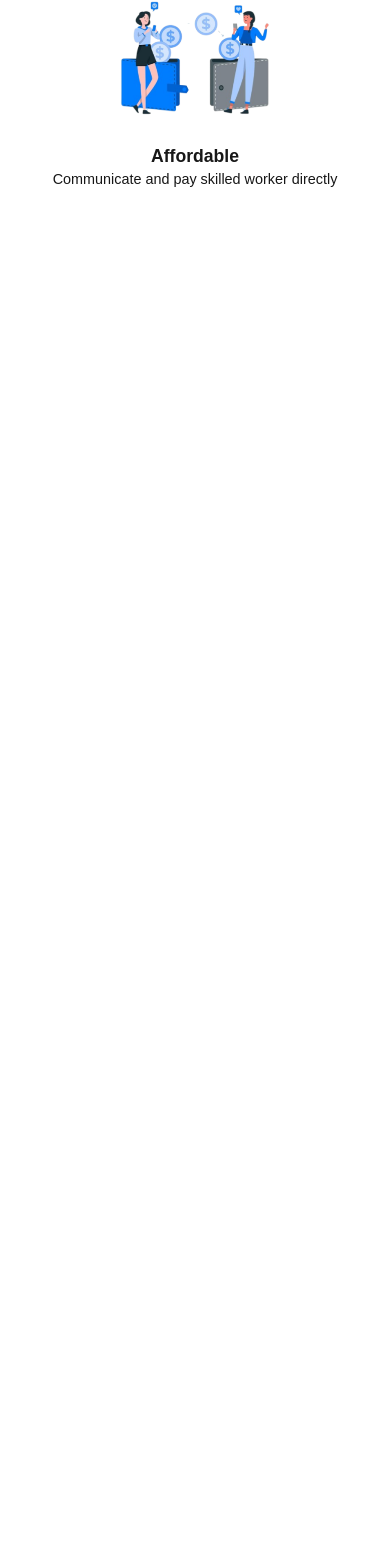
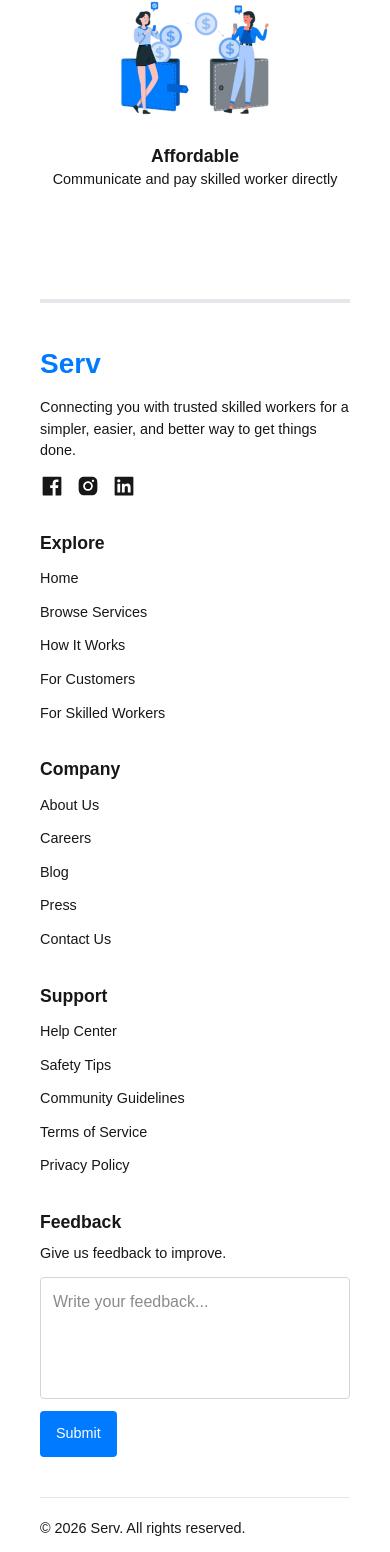
Before and after one commit to Rickson0628/Serv, a Next.js app: page / in a window 390 px wide. Shown: the part 2006-3558 px from the top of the page. Before the commit the page ends 2257 px from the top, so only its background shows below. Built offline with nearby package versions, Linux system fonts and the light colour scheme.

Commit message:
Add responsive footer with links and feedback form

```diff
--- a/package.json
+++ b/package.json
@@ -11,7 +11,8 @@
   "dependencies": {
     "next": "16.3.3",
     "react": "19.2.8",
-    "react-dom": "19.2.8"
+    "react-dom": "19.2.8",
+    "react-icons": "^5.7.0"
   },
   "devDependencies": {
     "@tailwindcss/postcss": "^4",
--- a/src/app/globals.css
+++ b/src/app/globals.css
@@ -26,6 +26,7 @@ body {
   color: var(--foreground);
   font-family: Arial, Helvetica, sans-serif;
 }
+/* texts */
 
 .text-logo {
   @apply text-primary font-extrabold text-[clamp(1.75rem,2.2vw,2.25rem)];
@@ -47,6 +48,8 @@ body {
   @apply font-semibold text-[clamp(0.8rem,0.9vw,0.95rem)];
 }
 
+/* buttons */
+
 .btn-primary{
-  @apply bg-primary px-4 py-3 rounded-sm text-white text-[clamp(0.9rem,1vw,1rem)];
+  @apply bg-primary px-4 py-3 rounded-sm text-white text-[clamp(0.9rem,1vw,1rem)] transition-transform hover:scale-105 ;
 }
--- a/src/app/page.tsx
+++ b/src/app/page.tsx
@@ -2,6 +2,7 @@ import Navbar from "@/components/layout/Navbar";
 import ServiceCategories from "@/components/home/ServiceCategories";
 import ServiceSection from "@/components/home/ServiceSection";
 import Offer from "@/components/home/Offer";
+import Footer from "@/components/layout/Footer";
 
 
 export default function Home() {
@@ -12,6 +13,7 @@ export default function Home() {
       <ServiceCategories />
       <ServiceSection title="Work when you want, make what you need" description="Are you a licensed auto mechanic, windshield repair expert, or auto detailing expert?" buttonText="Start Now" image="/home/SecondLandingPagePicture.png"  imagePosition="left" />
       <Offer />
+      <Footer />
 
     </section>
 
--- /dev/null
+++ b/src/components/layout/Footer.tsx
@@ -0,0 +1,198 @@
+import { IconType } from "react-icons";
+import {
+  AiFillInstagram,
+  AiFillFacebook,
+  AiFillLinkedin,
+} from "react-icons/ai";
+import Button from "../ui/Button";
+
+// Type for each footer link
+interface FooterLink {
+  name: string;
+  href: string;
+}
+
+// Type for each footer section
+interface FooterSection {
+  title: string;
+  links: FooterLink[];
+}
+
+// Type for each social media link
+interface SocialLink {
+  name: string;
+  href: string;
+  icon: IconType;
+}
+
+// TODO: Update links once all website pages/routes are finalized
+const footerSections: FooterSection[] = [
+  {
+    title: "Explore",
+    links: [
+      { name: "Home", href: "/" },
+      { name: "Browse Services", href: "/services" },
+      { name: "How It Works", href: "/#how-it-works" },
+      { name: "For Customers", href: "/customers" },
+      { name: "For Skilled Workers", href: "/providers" },
+    ],
+  },
+  {
+    title: "Company",
+    links: [
+      { name: "About Us", href: "/about" },
+      { name: "Careers", href: "/careers" },
+      { name: "Blog", href: "/blog" },
+      { name: "Press", href: "/press" },
+      { name: "Contact Us", href: "/contact" },
+    ],
+  },
+  {
+    title: "Support",
+    links: [
+      { name: "Help Center", href: "/help" },
+      { name: "Safety Tips", href: "/safety" },
+      { name: "Community Guidelines", href: "/community-guidelines" },
+      { name: "Terms of Service", href: "/terms" },
+      { name: "Privacy Policy", href: "/privacy" },
+    ],
+  },
+];
+
+// TODO: Replace with Serv's actual social media links
+const socialLinks: SocialLink[] = [
+  {
+    name: "Facebook",
+    href: "https://facebook.com",
+    icon: AiFillFacebook,
+  },
+  {
+    name: "Instagram",
+    href: "https://instagram.com",
+    icon: AiFillInstagram,
+  },
+  {
+    name: "LinkedIn",
+    href: "https://linkedin.com",
+    icon: AiFillLinkedin,
+  },
+];
+
+const Footer = () => {
+  return (
+    <footer className="pb-5 px-10">
+
+      {/* Top Divider */}
+      <div className="h-1 w-full bg-gray-200 mt-12 mb-10" />
+
+      {/* Main Footer Container */}
+      <div className="flex flex-col lg:flex-row gap-8">
+
+        {/* Brand Container */}
+        <div className="flex flex-[2] flex-col gap-3">
+          <h2 className="text-logo">
+            Serv
+          </h2>
+
+          <p className="text-body">
+            Connecting you with trusted skilled workers for a simpler,
+            easier, and better way to get things done.
+          </p>
+
+          {/* Social Links Container */}
+          <div className="flex gap-3">
+            {socialLinks.map((social) => {
+              const Icon = social.icon;
+
+              return (
+                <a
+                  key={social.name}
+                  href={social.href}
+                  aria-label={social.name}
+                  target="_blank"
+                  rel="noopener noreferrer"
+                  className="hover:text-primary"
+                >
+                  <Icon size={24} />
+                </a>
+              );
+            })}
+          </div>
+        </div>
+
+        {/* Footer Links Container */}
+        {footerSections.map((foot) => (
+          <div
+            key={foot.title}
+            className="flex-1"
+          >
+            {/* Section Title */}
+            <h3 className="text-subtitle">
+              {foot.title}
+            </h3>
+
+            {/* Section Links */}
+            <div className="flex flex-col gap-3 mt-3">
+              {foot.links.map((link) => (
+                <a
+                  key={link.name}
+                  href={link.href}
+                  className="text-body hover:text-primary"
+                >
+                  {link.name}
+                </a>
+              ))}
+            </div>
+          </div>
+        ))}
+
+        {/* Feedback Container */}
+        <div className="flex-[2]">
+          <h3 className="text-subtitle">
+            Feedback
+          </h3>
+
+          <p className="text-body mt-2">
+            Give us feedback to improve.
+          </p>
+
+          {/* Feedback Form */}
+          {/* TODO: Connect feedback form to backend/API */}
+          <form className="flex flex-col gap-3 mt-3">
+            <textarea
+              id="feedback"
+              name="feedback"
+              placeholder="Write your feedback..."
+              className="border border-gray-300 rounded-sm p-3 resize-none"
+              rows={4}
+            />
+
+            <Button
+              type="submit"
+              className="btn-primary self-start"
+            >
+              Submit
+            </Button>
+          </form>
+        </div>
+      </div>
+
+      {/* Bottom Divider */}
+      <div className="h-px w-full bg-gray-200 mt-10 mb-5" />
+
+      {/* Bottom Footer Container */}
+      <div className="w-full flex flex-col sm:flex-row gap-3 justify-between">
+        <p className="text-body">
+          © 2026 Serv. All rights reserved.
+        </p>
+
+        <p className="text-body">
+          Much love 💙
+        </p>
+      </div>
+
+    </footer>
+  );
+};
+
+export default Footer;
```
Also changed, not shown: 1 other file (tests, documents, lock files or other folders).
